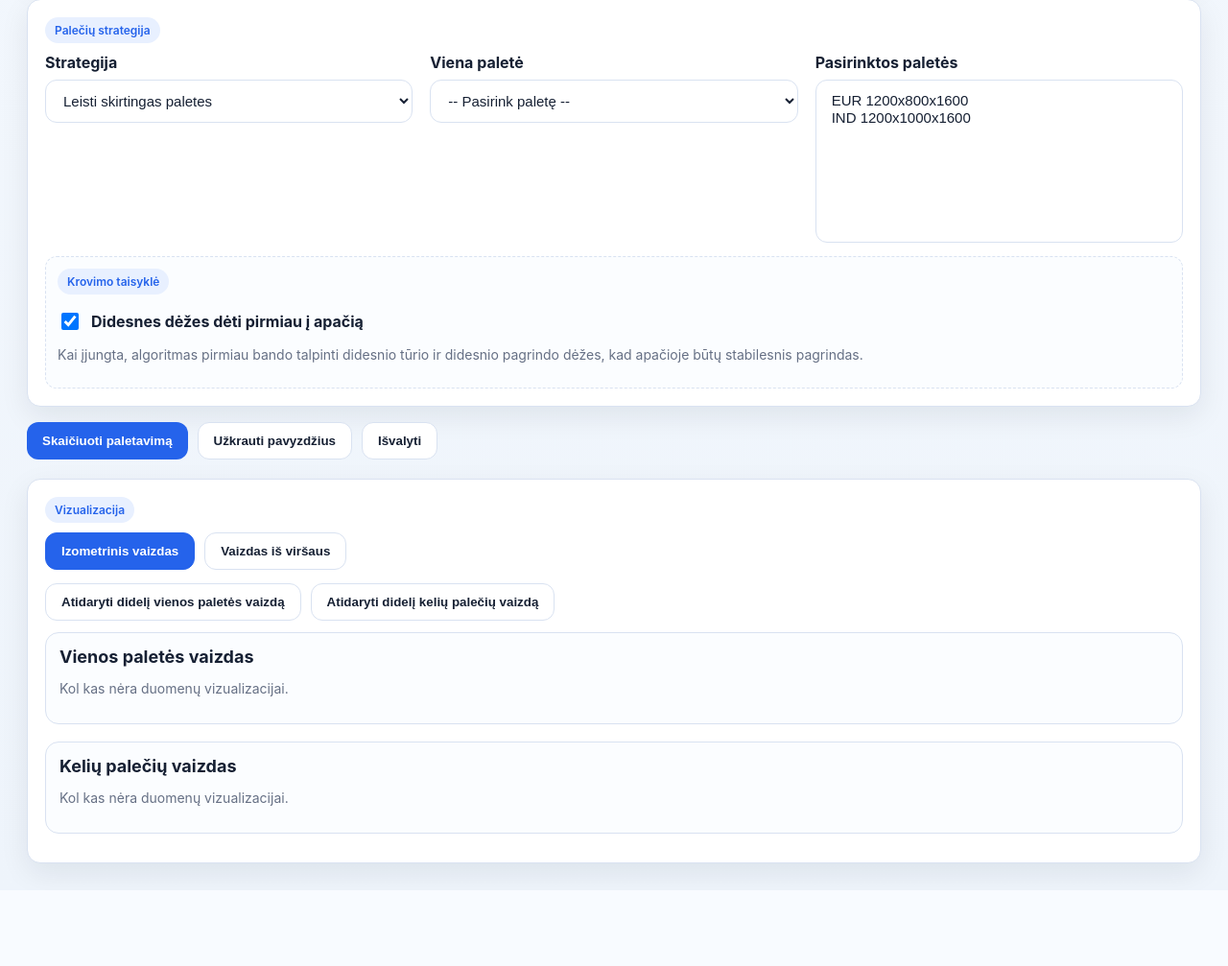
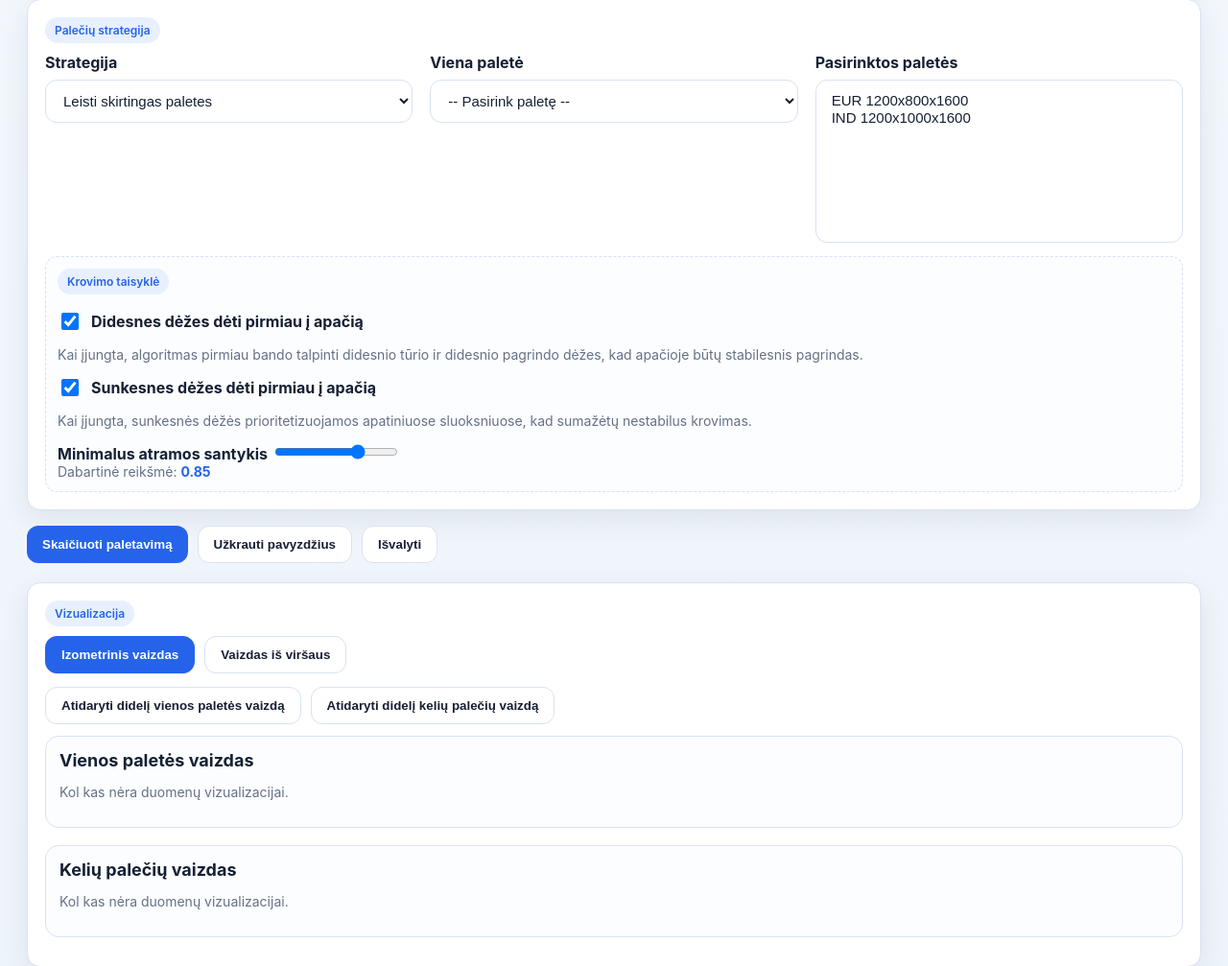
Before and after one commit to zilvis565-dev/palletiq, a Flask app: page / in a window 1280 px wide. Shown: the part 1571-2578 px from the top of the page at 96% size. Before the commit the page ends 2496 px from the top, so only its background shows below. Run offline with Flask 3, Linux system fonts and the light colour scheme.

Commit message:
Add stability controls to UI

```diff
--- a/templates/index.html
+++ b/templates/index.html
@@ -76,6 +76,8 @@
     .w-small { min-width: 90px; }
     .w-action { min-width: 110px; }
     .compact-select { min-width: 120px; }
+    .range-wrap { margin-top: 10px; }
+    .range-value { font-weight: 700; color: var(--primary); }
     @media (max-width: 1350px) { .grid { grid-template-columns: 1fr; } }
     @media (max-width: 1100px) { .selection-grid { grid-template-columns: 1fr; } }
   </style>
@@ -301,6 +303,18 @@
             <span><strong>Didesnes dėžes dėti pirmiau į apačią</strong></span>
           </label>
           <p class="muted">Kai įjungta, algoritmas pirmiau bando talpinti didesnio tūrio ir didesnio pagrindo dėžes, kad apačioje būtų stabilesnis pagrindas.</p>
+
+          <label class="check-row">
+            <input type="checkbox" name="heavier_boxes_bottom" {% if heavier_boxes_bottom %}checked{% endif %}>
+            <span><strong>Sunkesnes dėžes dėti pirmiau į apačią</strong></span>
+          </label>
+          <p class="muted">Kai įjungta, sunkesnės dėžės prioritetizuojamos apatiniuose sluoksniuose, kad sumažėtų nestabilus krovimas.</p>
+
+          <div class="range-wrap">
+            <label for="min_support_ratio_value"><strong>Minimalus atramos santykis</strong></label>
+            <input type="range" id="min_support_ratio_value" name="min_support_ratio_value" min="0.50" max="1.00" step="0.05" value="{{ '%.2f'|format(min_support_ratio_value) }}">
+            <div class="muted">Dabartinė reikšmė: <span class="range-value" id="support-ratio-display">{{ '%.2f'|format(min_support_ratio_value) }}</span></div>
+          </div>
         </div>
       </div>
 
@@ -415,6 +429,14 @@
       });
     });
 
+    const supportSlider = document.getElementById('min_support_ratio_value');
+    const supportDisplay = document.getElementById('support-ratio-display');
+    if (supportSlider && supportDisplay) {
+      const syncSupportValue = () => supportDisplay.textContent = Number(supportSlider.value).toFixed(2);
+      supportSlider.addEventListener('input', syncSupportValue);
+      syncSupportValue();
+    }
+
     function colorForSku(sku, map) { if (!map[sku]) { const idx = Object.keys(map).length % palette.length; map[sku] = palette[idx]; } return map[sku]; }
     function shadeColor(hex, percent) {
       const num = parseInt(hex.replace('#', ''), 16), amt = Math.round(2.55 * percent);
```
